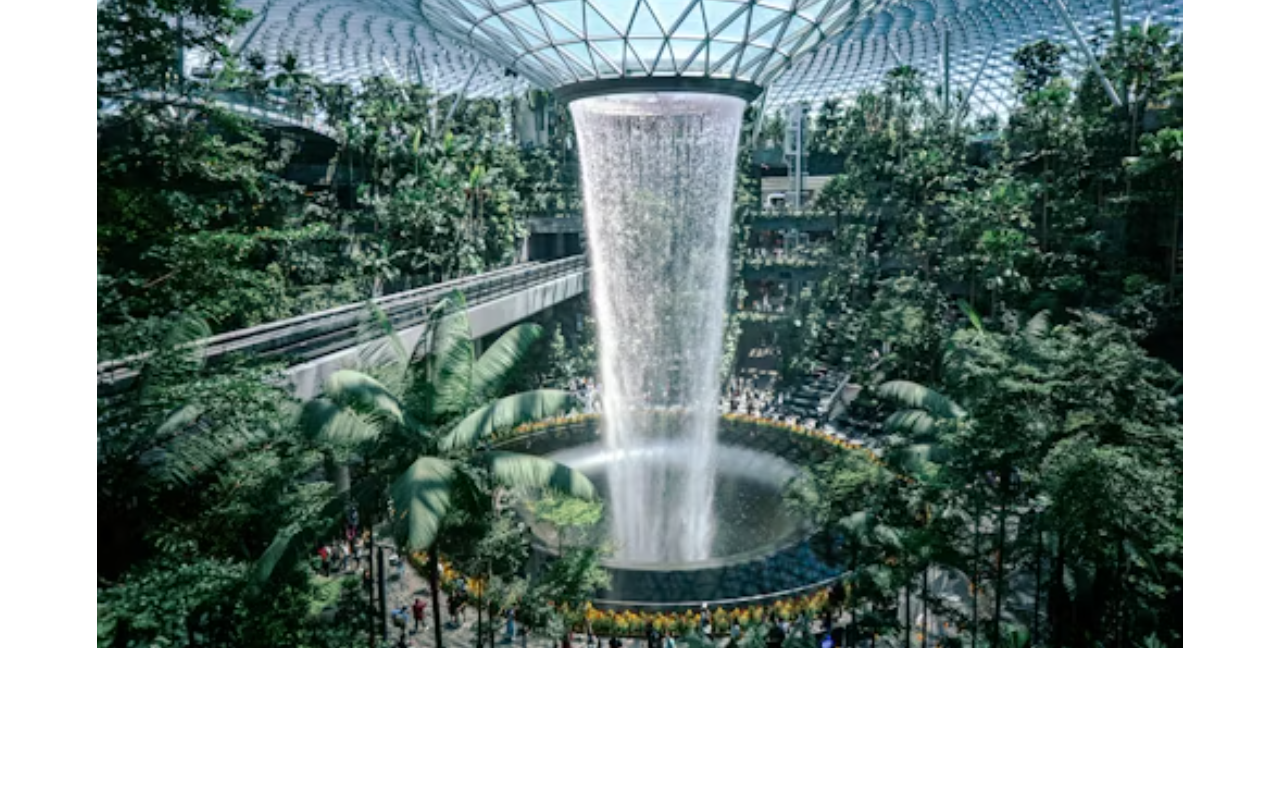
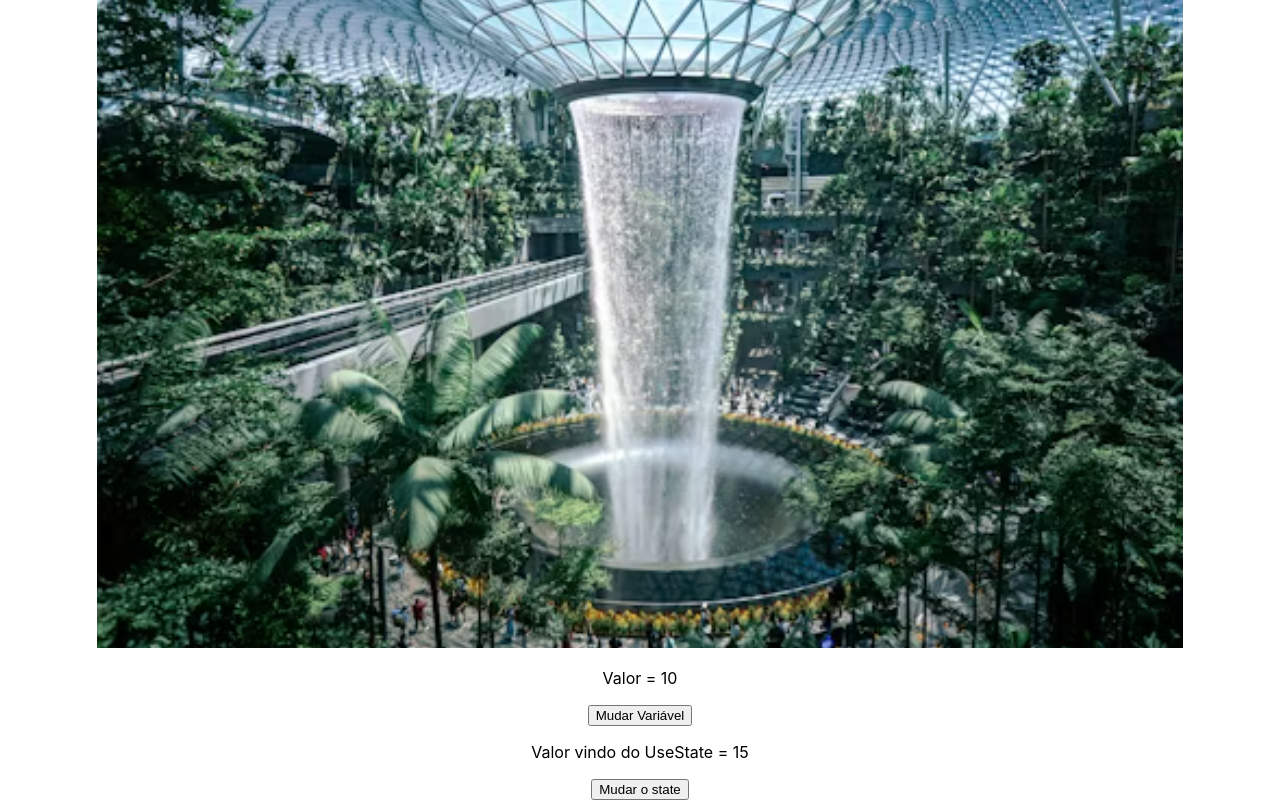
Before and after one commit to xanderifer1974/curso-react-do-zero-a-maestria-avancando, a React (Create React App) app: page / in a window 1280 px wide. Shown: the part 980-1780 px from the top of the page. Before the commit the page ends 1632 px from the top, so only its background shows below. Built offline with nearby package versions, Linux system fonts and the light colour scheme.

Commit message:
UseState na prática

```diff
--- a/src/App.js
+++ b/src/App.js
@@ -1,5 +1,9 @@
+//Styles
 import './App.css';
 import City from './asset/city.png'
+
+//Components
+import ManageData from './components/ManageData';
 
 function App() {
   return (
@@ -12,6 +16,7 @@
      <div>
       <img src={City} alt="Cidade" />
      </div>
+     <ManageData/>
     </div>
   );
 }
--- /dev/null
+++ b/src/components/ManageData.jsx
@@ -0,0 +1,19 @@
+import { useState } from "react";
+const ManageData = () => {
+  let someData = 10;
+
+  const [number, setNumber] = useState(15);
+
+  return (
+    <div>
+      <p>Valor = {someData}</p>
+      <button onClick={() => someData = 15}>Mudar Variável</button>
+      <div>
+        <p>Valor vindo do UseState = {number}</p>
+        <button onClick={() =>setNumber(25)}>Mudar o state</button>
+      </div>
+    </div>
+  );
+};
+
+export default ManageData;
```
